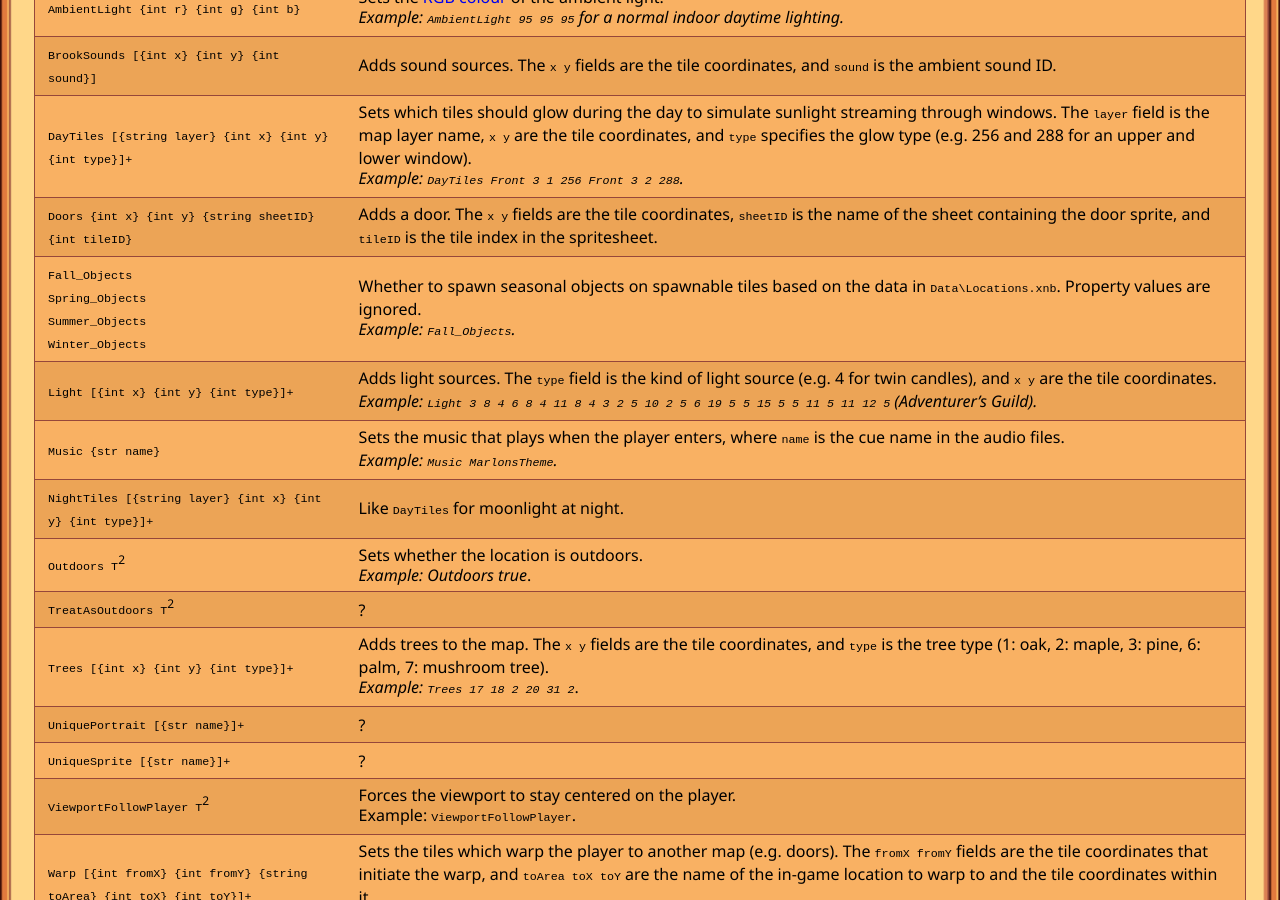
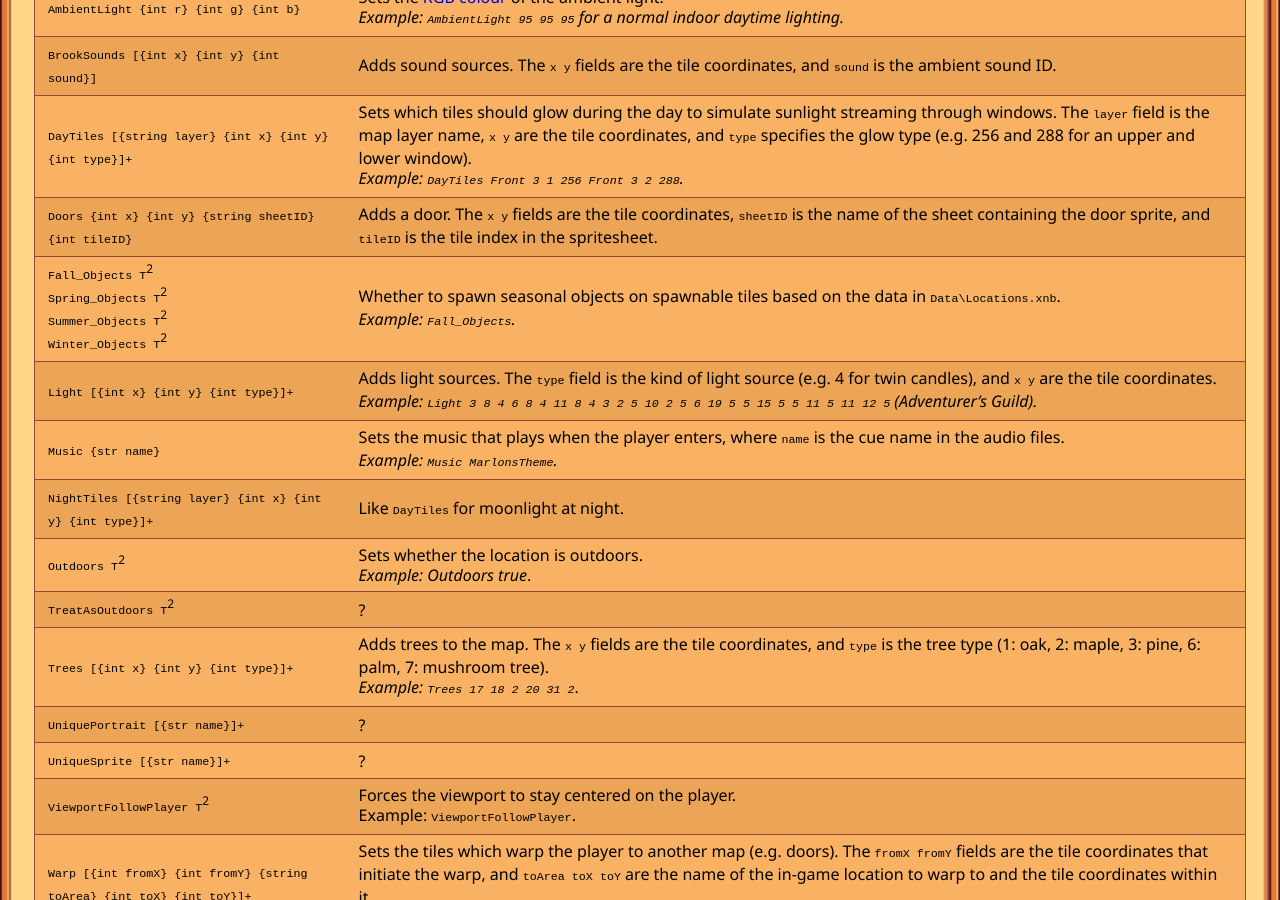
Before and after one commit to Pathoschild/canimod.github.io, a Jekyll site: the page built from guides/creating-an-xnb-mod.md, in a window 1280 px wide and 900 px high, scrolled down 4840 px. Built offline with Jekyll 4.4.1, drawn with Linux system fonts in a browser that asks for light colours; nearby versions of some CDN libraries.

Commit message:
correct map property info

```diff
--- a/guides/creating-an-xnb-mod.md
+++ b/guides/creating-an-xnb-mod.md
@@ -210,7 +210,7 @@ property | explanation
 `BrookSounds [{int x} {int y} {int sound}]` | Adds sound sources. The `x y` fields are the tile coordinates, and `sound` is the ambient sound ID.
 `DayTiles [{string layer} {int x} {int y} {int type}]+` | Sets which tiles should glow during the day to simulate sunlight streaming through windows. The `layer` field is the map layer name, `x y` are the tile coordinates, and `type` specifies the glow type (e.g. 256 and 288 for an upper and lower window).<br />_Example: `DayTiles Front 3 1 256 Front 3 2 288`._
 `Doors {int x} {int y} {string sheetID} {int tileID}` | Adds a door. The `x y` fields are the tile coordinates, `sheetID` is the name of the sheet containing the door sprite, and `tileID` is the tile index in the spritesheet.
-`Fall_Objects`<br />`Spring_Objects`<br />`Summer_Objects`<br />`Winter_Objects` | Whether to spawn seasonal objects on spawnable tiles based on the data in `Data\Locations.xnb`. Property values are ignored.<br />_Example: `Fall_Objects`._
+`Fall_Objects T`<sup>2</sup><br />`Spring_Objects T`<sup>2</sup><br />`Summer_Objects T`<sup>2</sup><br />`Winter_Objects T`<sup>2</sup> | Whether to spawn seasonal objects on spawnable tiles based on the data in `Data\Locations.xnb`.<br />_Example: `Fall_Objects`._
 `Light [{int x} {int y} {int type}]+` | Adds light sources. The `type` field is the kind of light source (e.g. 4 for twin candles), and `x y` are the tile coordinates.<br />_Example: `Light 3 8 4 6 8 4 11 8 4 3 2 5 10 2 5 6 19 5 5 15 5 5 11 5 11 12 5` (Adventurer's Guild)._
 `Music {str name}` | Sets the music that plays when the player enters, where `name` is the cue name in the audio files.<br />_Example: `Music MarlonsTheme`._
 `NightTiles [{string layer} {int x} {int y} {int type}]+` | Like `DayTiles` for moonlight at night.
```
